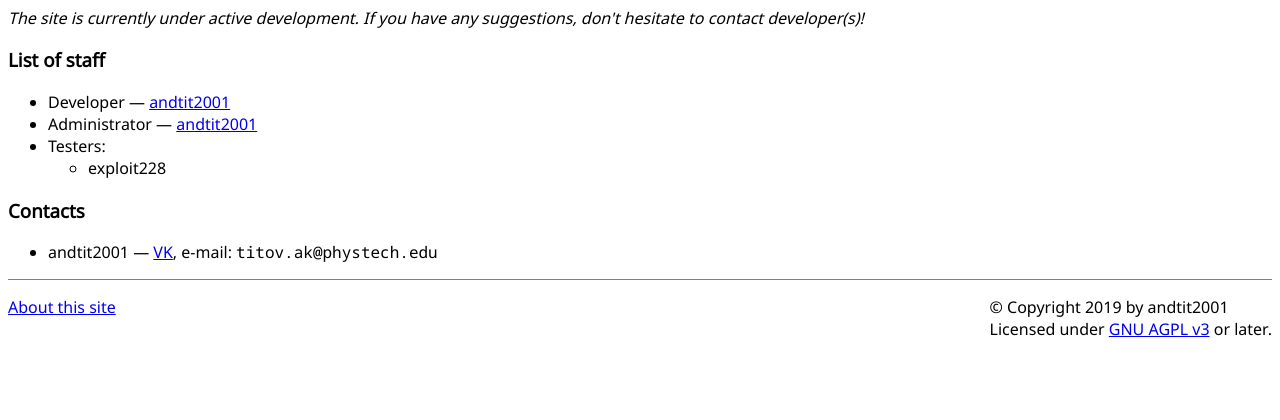
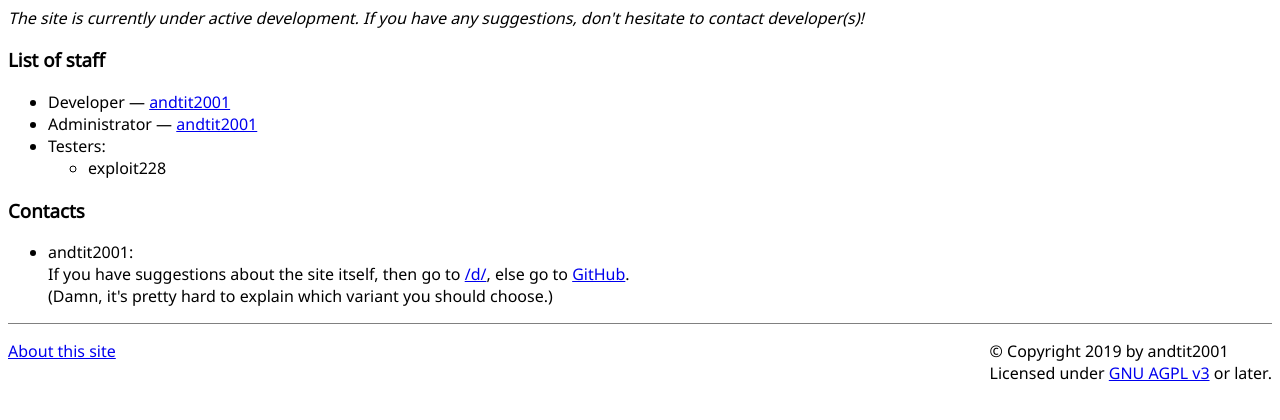
Before and after one commit to andtit2001/miptach, a Flask app: page /about in a window 1280 px wide. Shown: the part 261-681 px from the top of the page. Run offline with Flask 2, Linux system fonts and the light colour scheme.

Commit message:
Change contact information

```diff
--- a/site/templates/about.html
+++ b/site/templates/about.html
@@ -24,7 +24,9 @@
                 <h3>Contacts</h3>
                 <ul>
                     <li>
-                        <a id="contact-andtit2001">andtit2001</a> &mdash; <a href="https://vk.com/andtit2001" target="_blank">VK</a>, e-mail: <code><script>document.write("&#116;&#105;&#116;&#111;&#118;&#46;&#97;")</script>&#107;&#64;&#112;&#104;&#121;&#115;&#116;&#101;&#99;&#104;&#46;&#101;&#100;&#117;</code>
+                        <a id="contact-andtit2001">andtit2001</a>:<br>
+                        If you have suggestions about the site itself, then go to <a href="/d/">/d/</a>, else go to <a href="https://github.com/andtit2001/miptach#contacts">GitHub</a>.<br>
+                        (Damn, it's pretty hard to explain which variant you should choose.)
                     </li>
                 </ul>
             </section>
```
Also changed, not shown: README.md.
